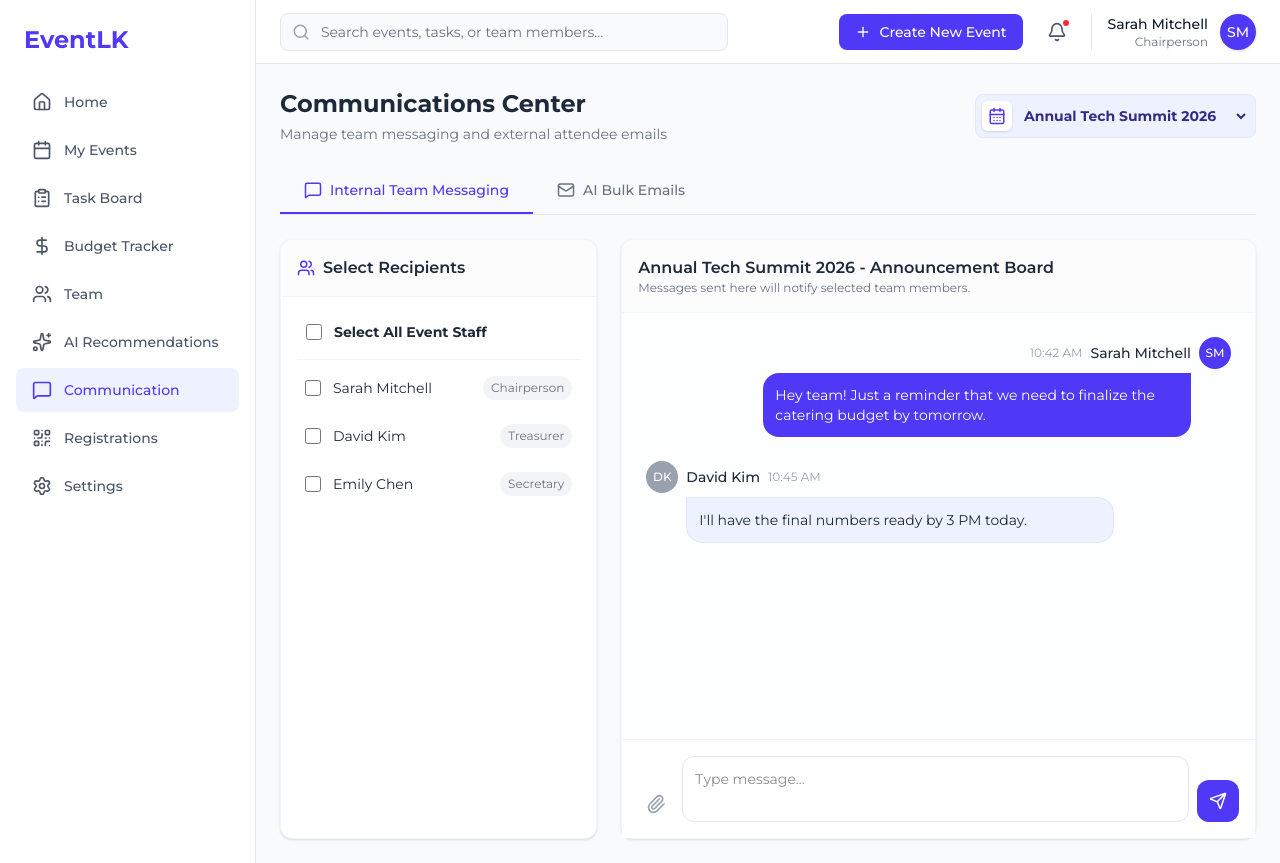
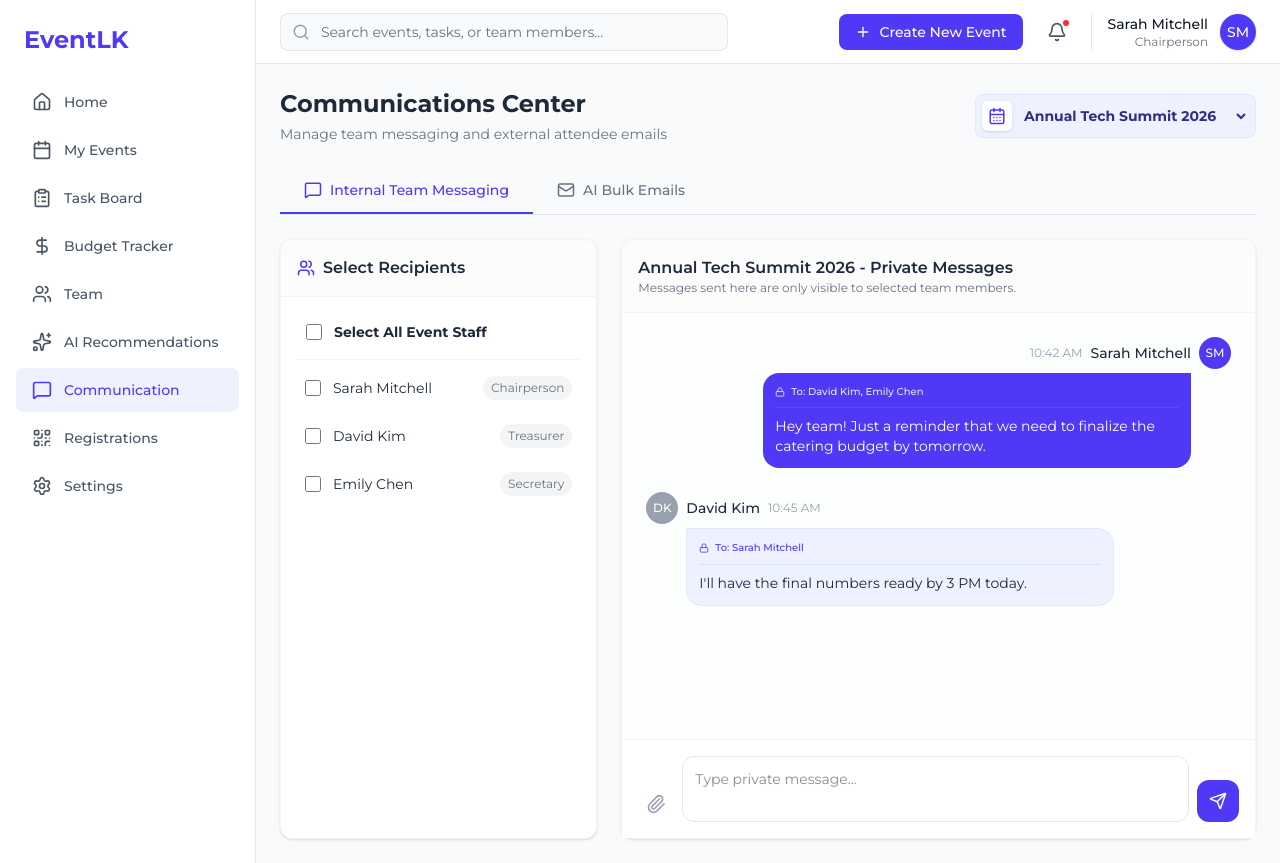
Before and after one commit to muhamed-zumair/Project-Eventlk, a Next.js app in the folder frontend/: page /communication in a window 1280 px wide. Built offline with nearby package versions, Linux system fonts and the light colour scheme.

Commit message:
private messages added in communication page

```diff
--- a/frontend/src/app/(dashboard)/communication/page.tsx
+++ b/frontend/src/app/(dashboard)/communication/page.tsx
@@ -4,7 +4,7 @@ import { useState, useRef } from "react";
 import {
   MessageSquare, Mail, Users, Send, Sparkles,
   Search, Paperclip, CalendarDays, Loader2, Upload,
-  Link as LinkIcon, X, FileText, History, Info, Clock, User
+  Link as LinkIcon, X, FileText, History, Info, Clock, User, Lock
 } from "lucide-react";
 
 // --- Mock Data ---
@@ -21,10 +21,11 @@ const initialTeamMembers = [
   { id: 5, eventId: 'evt_2', name: "Michael Brown", role: "Team Lead" },
 ];
 
+// Added `toText` to track private recipients
 const initialMessages = [
-  { id: 1, eventId: 'evt_1', sender: "Sarah Mitchell", initials: "SM", text: "Hey team! Just a reminder that we need to finalize the catering budget by tomorrow.", time: "10:42 AM", isMe: true },
-  { id: 2, eventId: 'evt_1', sender: "David Kim", initials: "DK", text: "I'll have the final numbers ready by 3 PM today.", time: "10:45 AM", isMe: false },
-  { id: 3, eventId: 'evt_2', sender: "Michael Brown", initials: "MB", text: "Has anyone contacted the Spring guest speakers yet?", time: "09:00 AM", isMe: false },
+  { id: 1, eventId: 'evt_1', sender: "Sarah Mitchell", initials: "SM", text: "Hey team! Just a reminder that we need to finalize the catering budget by tomorrow.", time: "10:42 AM", isMe: true, toText: "David Kim, Emily Chen" },
+  { id: 2, eventId: 'evt_1', sender: "David Kim", initials: "DK", text: "I'll have the final numbers ready by 3 PM today.", time: "10:45 AM", isMe: false, toText: "Sarah Mitchell" },
+  { id: 3, eventId: 'evt_2', sender: "Michael Brown", initials: "MB", text: "Has anyone contacted the Spring guest speakers yet?", time: "09:00 AM", isMe: false, toText: "Sarah Mitchell" },
 ];
 
 const initialSentHistory = [
@@ -50,7 +51,7 @@ export default function CommunicationPage() {
   const [selectedEventId, setSelectedEventId] = useState<string>(myEvents[0].id);
   const [activeTab, setActiveTab] = useState<"internal" | "external">("internal");
 
-  // --- Internal Chat State (STRICTLY UNTOUCHED) ---
+  // --- Internal Chat State ---
   const [chatInput, setChatInput] = useState("");
   const [messages, setMessages] = useState(initialMessages);
   const [selectedRecipients, setSelectedRecipients] = useState<number[]>([]);
@@ -105,6 +106,13 @@ export default function CommunicationPage() {
       alert("Please select at least one team member to send this message to.");
       return;
     }
+
+    // Capture the names of the selected people to show in the UI
+    const recipientNames = currentTeam
+      .filter(m => selectedRecipients.includes(m.id))
+      .map(m => m.name)
+      .join(", ");
+
     const newMessage = {
       id: Date.now(),
       eventId: selectedEventId,
@@ -113,8 +121,10 @@ export default function CommunicationPage() {
       text: chatInput,
       time: "Just now",
       isMe: true,
+      toText: recipientNames, // Store the names here
       attachmentName: internalAttachment ? internalAttachment.name : undefined
     };
+
     setMessages([...messages, newMessage]);
     setChatInput("");
     setInternalAttachment(null);
@@ -235,7 +245,7 @@ export default function CommunicationPage() {
         </button>
       </div>
 
-      {/* TAB CONTENT: Internal Messaging (UNTOUCHED) */}
+      {/* TAB CONTENT: Internal Messaging */}
       {activeTab === "internal" && (
         <div className="flex flex-col lg:flex-row gap-6 h-[600px]">
           <div className="w-full lg:w-1/3 bg-white border border-gray-100 rounded-xl shadow-sm flex flex-col overflow-hidden">
@@ -261,8 +271,8 @@ export default function CommunicationPage() {
           </div>
           <div className="w-full lg:w-2/3 bg-white border border-gray-100 rounded-xl shadow-sm flex flex-col">
             <div className="p-4 border-b border-gray-100 bg-gray-50/50">
-              <h3 className="font-semibold text-gray-800">{currentEventName} - Announcement Board</h3>
-              <p className="text-xs text-gray-500">Messages sent here will notify selected team members.</p>
+              <h3 className="font-semibold text-gray-800">{currentEventName} - Private Messages</h3>
+              <p className="text-xs text-gray-500">Messages sent here are only visible to selected team members.</p>
             </div>
             <div className="flex-1 p-6 overflow-y-auto bg-gray-50/30 space-y-6">
               {currentMessages.map((msg: any) => (
@@ -275,8 +285,21 @@ export default function CommunicationPage() {
                     <span className="text-xs text-gray-400">{msg.time}</span>
                   </div>
                   <div className={`text-sm p-3 rounded-2xl ${msg.isMe ? 'bg-indigo-600 text-white rounded-tr-none mr-10' : 'bg-indigo-50 border border-indigo-100 text-gray-800 rounded-tl-none ml-10'}`}>
+
+                    {/* Private 'To' Badge */}
+                    {msg.toText && (
+                      <div className={`flex items-center gap-1.5 mb-2 pb-2 text-[10px] font-medium border-b ${msg.isMe ? 'border-indigo-500/50 text-indigo-100' : 'border-indigo-200/50 text-indigo-600'}`}>
+                        <Lock size={10} /> To: {msg.toText}
+                      </div>
+                    )}
+
                     {msg.text && <p>{msg.text}</p>}
-                    {msg.attachmentName && <div className={`flex items-center gap-2 mt-2 p-2 rounded text-xs ${msg.isMe ? 'bg-indigo-700/50' : 'bg-white'}`}><Paperclip size={14} /> {msg.attachmentName}</div>}
+
+                    {msg.attachmentName && (
+                      <div className={`flex items-center gap-2 mt-2 p-2 rounded text-xs ${msg.isMe ? 'bg-indigo-700/50' : 'bg-white'}`}>
+                        <Paperclip size={14} /> {msg.attachmentName}
+                      </div>
+                    )}
                   </div>
                 </div>
               ))}
@@ -286,7 +309,7 @@ export default function CommunicationPage() {
               <div className="flex items-end gap-2">
                 <input type="file" ref={internalFileInputRef} onChange={handleInternalFileChange} className="hidden" />
                 <button onClick={() => internalFileInputRef.current?.click()} className="p-2 text-gray-400 hover:text-indigo-600"><Paperclip size={20} /></button>
-                <textarea value={chatInput} onChange={(e) => setChatInput(e.target.value)} placeholder="Type message..." className="flex-1 border border-gray-200 rounded-xl p-3 text-sm focus:outline-none focus:ring-1 focus:ring-indigo-500 resize-none" rows={2} />
+                <textarea value={chatInput} onChange={(e) => setChatInput(e.target.value)} placeholder="Type private message..." className="flex-1 border border-gray-200 rounded-xl p-3 text-sm focus:outline-none focus:ring-1 focus:ring-indigo-500 resize-none" rows={2} />
                 <button onClick={handleSendMessage} className="p-3 bg-indigo-600 text-white rounded-xl"><Send size={18} /></button>
               </div>
             </div>
@@ -294,7 +317,7 @@ export default function CommunicationPage() {
         </div>
       )}
 
-      {/* TAB CONTENT: AI Bulk Emails */}
+      {/* TAB CONTENT: AI Bulk Emails (UNTOUCHED) */}
       {activeTab === "external" && (
         <div className="grid grid-cols-1 xl:grid-cols-3 gap-6">
           <div className="xl:col-span-2 space-y-6">
```
